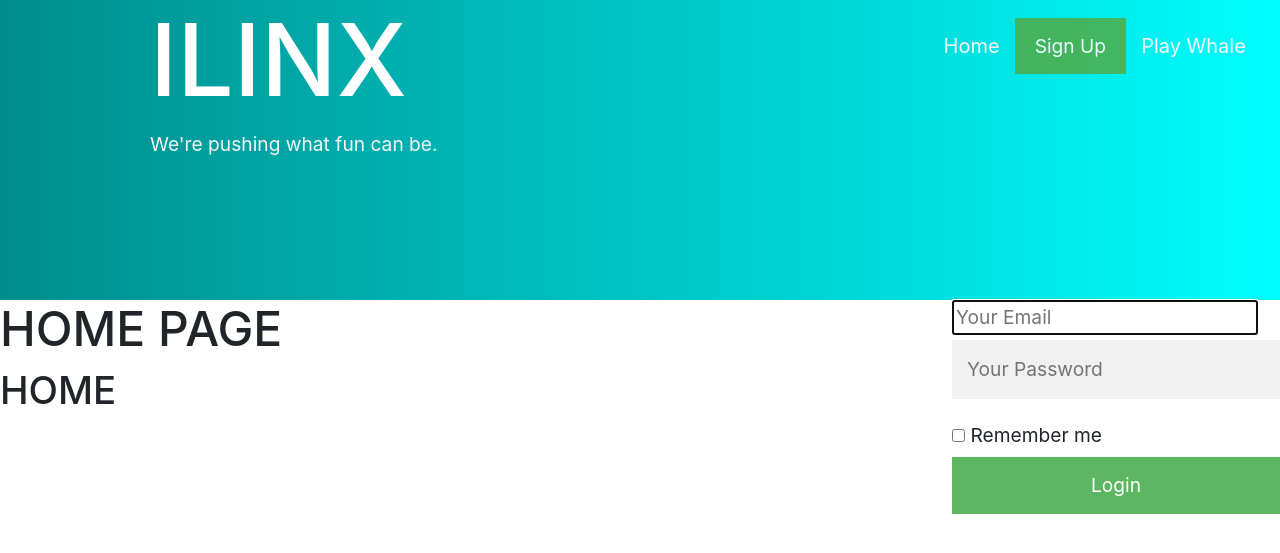
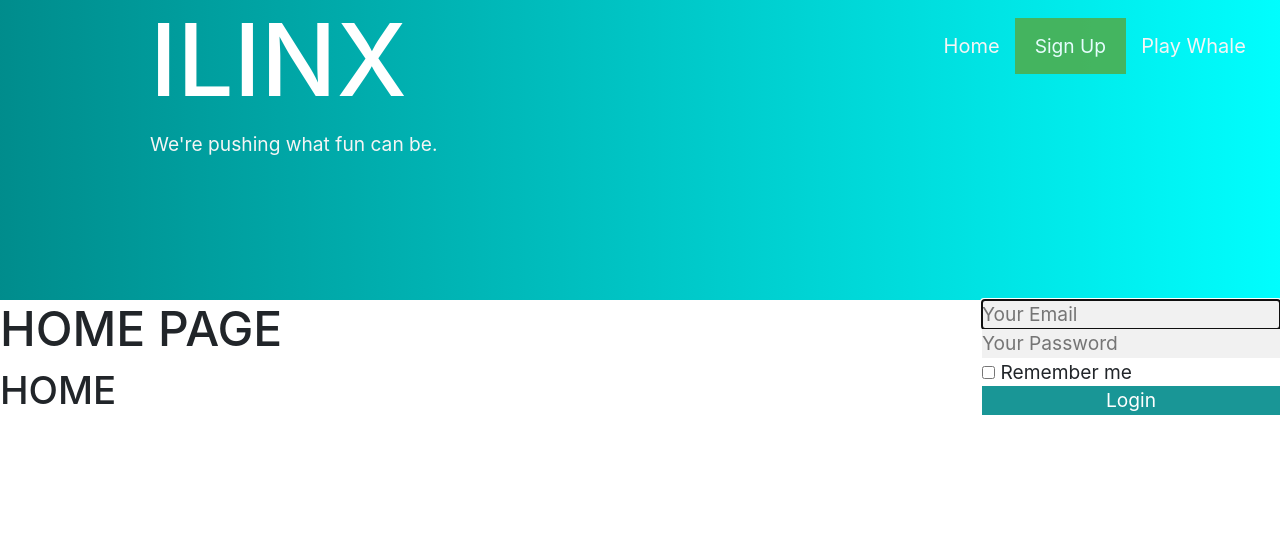
Before and after one commit to richiesomething/whale-platform, a Flask app: page / in a window 1280 px wide. Shown: the top 553 px of the page. Run offline with Flask 2, Linux system fonts and the light colour scheme; parts of the project's set-up code (start-up, migrations or seed data) failed here and were passed over; some libraries are stand-ins or nearby versions.

Commit message:
fixed login box

```diff
--- a/templates/base.html
+++ b/templates/base.html
@@ -56,7 +56,7 @@
         }
 
         /* Full-width input fields */
-        input[type=text], input[type=password] {
+        input[type=text], input[type=password], input[type=email] {
             width: 100%;
             padding: 15px;
             margin: 5px 0 22px 0;
--- a/templates/index.html
+++ b/templates/index.html
@@ -21,17 +21,17 @@
     {% endwith %}
     <form method="POST" action="/login_post2">
         <div class="control">
-            <input class="input is-large" type="email" name="email" placeholder="Your Email" autofocus="">
+            <input class="input is-large" type="email" name="email" placeholder="Your Email" autofocus="" style="padding: 0; margin: 0;">
         </div>
 
         <div class="control">
-            <input class="input is-large" type="password" name="password" placeholder="Your Password"                                   LOP 102;L./P>
+            <input class="input is-large" type="password" name="password" placeholder="Your Password" style="padding: 0; margin: 0;">
         </div>
         <div class="field">
             <input type="checkbox">
             Remember me
         </div>
-        <button class="button is-block is-info is-large is-fullwidth">Login</button>
+        <button class="button is-block is-info is-large is-fullwidth" style="padding: 0; margin: 0; background-color: darkcyan">Login</button>
     </form>
 </div>
 {% endif %}
```
